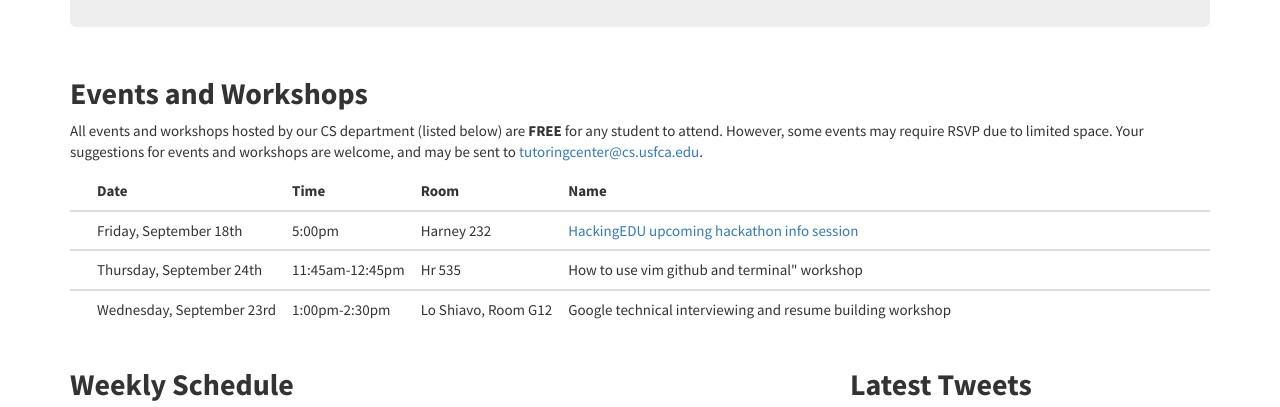
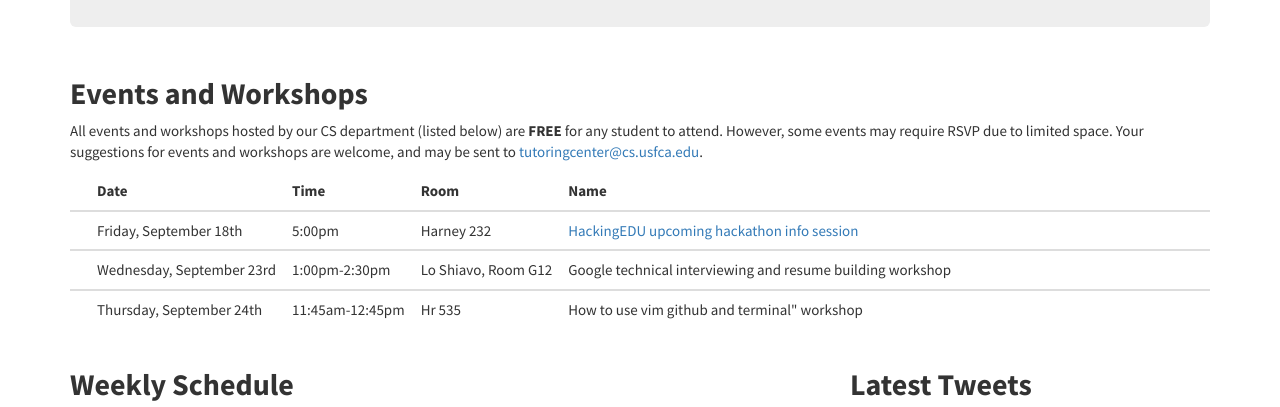
Before and after one commit to CSTutors/CSTutors.github.io, a Jekyll site: the page built from index.html, in a window 1280 px wide and 900 px high, scrolled down 436 px, cut to the strip 0-407 px from the top of the window. Built offline with Jekyll 4.4.1, drawn with Linux system fonts in a browser that asks for light colours; nearby versions of some CDN libraries; comment, search, counter and statistics services are not loaded.

Commit message:
update order

```diff
--- a/index.html
+++ b/index.html
@@ -52,19 +52,19 @@ title: Home
             <tbody>
                 <tr>
                     <th>&nbsp;</th>
+                    <td nowrap>Wednesday, September 23rd</td>
+                    <td nowrap>1:00pm-2:30pm</td>
+                    <td nowrap>Lo Shiavo, Room G12</td>
+                    <td>Google technical interviewing and resume building workshop</td>
+                </tr>
+            </tbody>
+			<tbody>
+                <tr>
+                    <th>&nbsp;</th>
                     <td nowrap>Thursday, September 24th</td>
                     <td nowrap>11:45am-12:45pm</td>
                     <td nowrap>Hr 535</td>
                     <td>How to use vim github and terminal" workshop</td>
-                </tr>
-            </tbody>
-            <tbody>
-                <tr>
-                    <th>&nbsp;</th>
-                    <td nowrap>Wednesday, September 23rd</td>
-                    <td nowrap>1:00pm-2:30pm</td>
-                    <td nowrap>Lo Shiavo, Room G12</td>
-                    <td>Google technical interviewing and resume building workshop</td>
                 </tr>
             </tbody>
 
```
